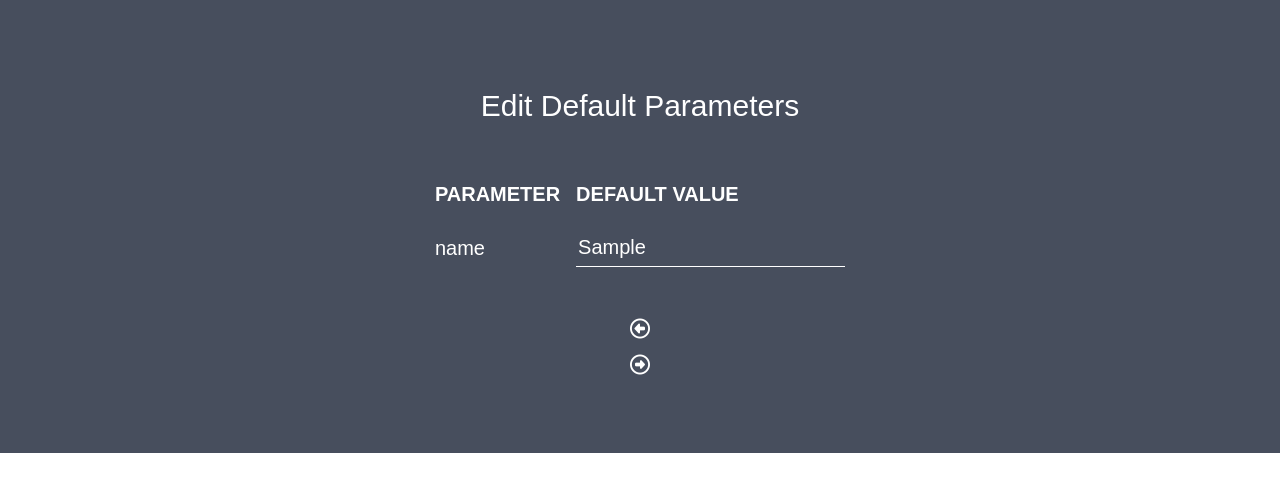
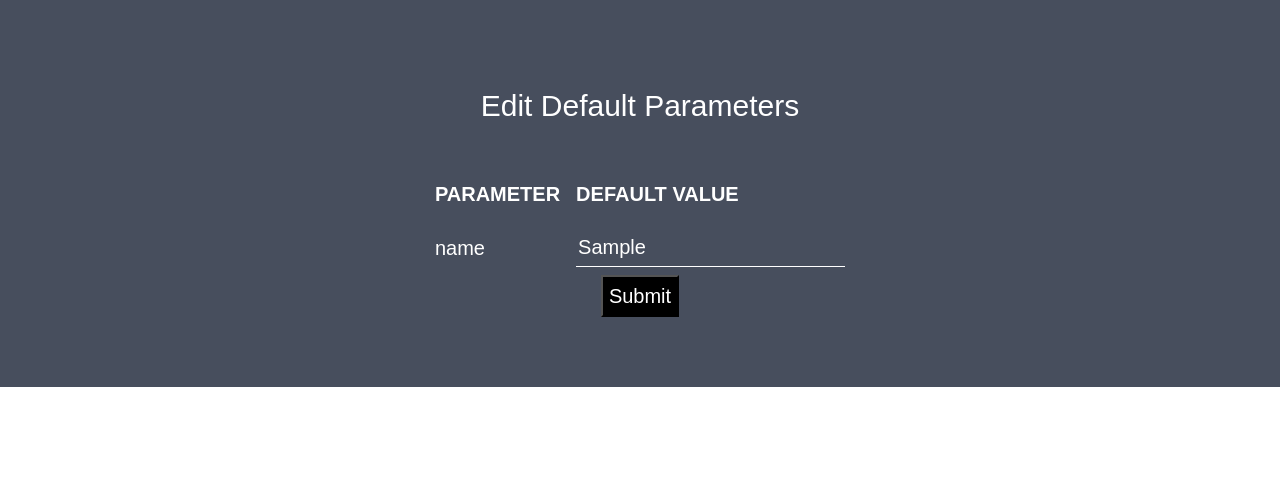
Before and after one commit to vijay-jindal/Interactive-ML-Platform, a Flask app: template flaskr/templates/default_params.html in a window 1280 px wide. Shown: the part 257-749 px from the top of the page. Run offline with Flask 2, Linux system fonts and the light colour scheme; the template is opened without the code that fills it: most values are stand-ins (such as "Sample title", 1, 10 or a date in 2020); some libraries are stand-ins or nearby versions; some web fonts are replaced.

Commit message:
default/changed parameters passed to backend as a new dictionary

```diff
--- a/flaskr/app.py
+++ b/flaskr/app.py
@@ -92,6 +92,18 @@ def model(project_name):
         # 0.20 means 20% data will be for validation (test)
         # Also consider possibility of complete training
         # Show realtime messages from training (set verbose flag in model)
+        changed_params = request.form.getlist('def_value')
+        for j in changed_params:
+            changed_params[changed_params.index(j)] = j.rstrip('/')
+        print(changed_params)
+        print()
+        i = 0
+        def_dict = project.model.get_params()
+        for key in def_dict.keys():
+            def_dict[key] = changed_params[i]
+            i += 1
+        print(def_dict)
+        # Use def_dict dictionary for prediction
         return redirect('/project/'+project_name+'/prediction')
     else:
         return redirect('/')
--- a/flaskr/templates/default_params.html
+++ b/flaskr/templates/default_params.html
@@ -70,6 +70,7 @@
 	</div>
 
 	<div class="container-fluid bg-2 text-center">
+		<form name="default_params" id="def_params" action="http://localhost:5000/project/{{proj_name}}/model" method="post" enctype="multipart/form-data">
 			<h2>Edit Default Parameters</h2><br>
 			<table align="center" class="param">
 				<tr>
@@ -79,15 +80,11 @@
 				{% for key in def_params.keys() %}
 					<tr>
 						<td> {{ key }} </td>
-					<td><input type="text" value={{ def_params[key] }} name="{{ key }}" /></td>
+						<td><input type="text" name="def_value" value={{ def_params[key] }}/></td>
 					</tr>
 				{% endfor %}
 			</table>
-		<form class="" action="#" method="post">
-			<br><button type="submit" value="Submit" id="sub" class="far fa-arrow-alt-circle-left" style="width: auto; height: auto; background: transparent; border: none;"></button> <!-- to be linked to next page-->
-		</form>
-		<form class="" action="#" method="post">
-			<button type="submit" value="Submit" id="sub" class="far fa-arrow-alt-circle-right" style="width: auto; height: auto; background: transparent; border: none;"></button> <!-- to be linked to next page-->
+		<input type="submit" value="Submit" style="background-color:black;"/>
 		</form>
 	</div>
 	</body>
```
Lines whose indentation alone changed are shown as unchanged.
